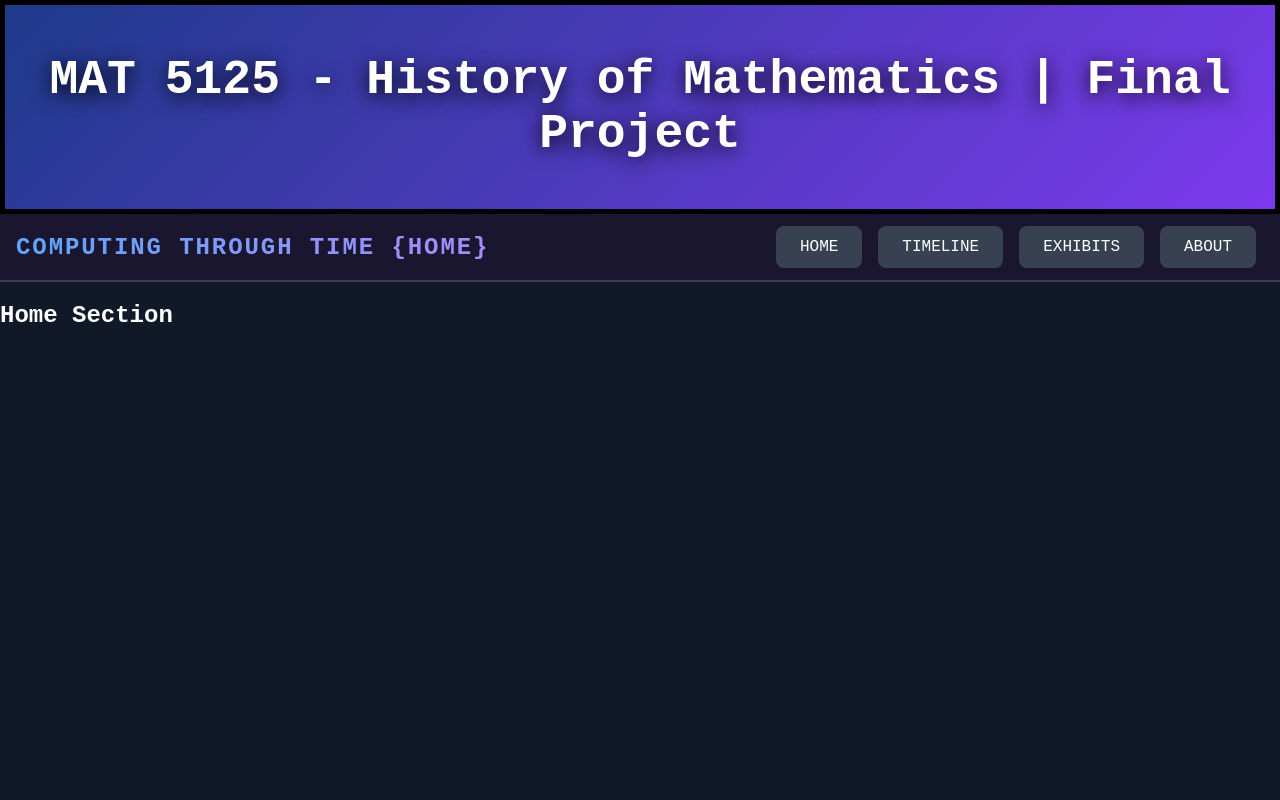
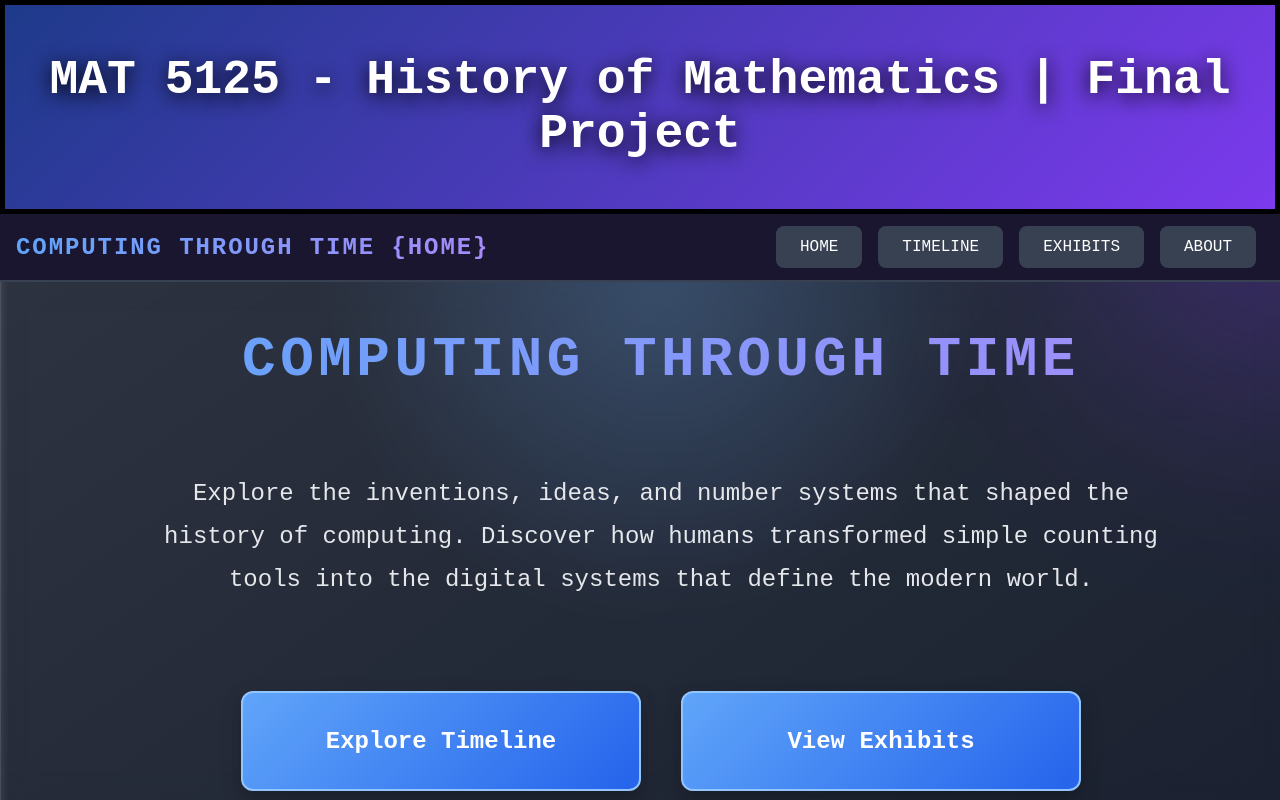
Before and after one commit to ChristopherWallis-blip/ComputingThroughTime, a React (Vite) app: page / in a window 1280 px wide. Built offline with nearby package versions, Linux system fonts and the light colour scheme.

Commit message:
Made the home section and about section look absolutely beautiful

```diff
--- a/src/App.tsx
+++ b/src/App.tsx
@@ -21,7 +21,7 @@ function App() {
 			/>
 
 			<main>
-				{activePanel === "home" && <HomePanel />}
+				{activePanel === "home" && (<HomePanel setActivePanel={setActivePanel} />)}
 				{activePanel === "timeline" && <TimelinePanel />}
 				{activePanel === "exhibits" && <ExhibitsPanel />}
 				{activePanel === "about" && <AboutPanel />}
--- a/src/index.css
+++ b/src/index.css
@@ -22,6 +22,7 @@ main {
   flex: 1;
   display: flex;
   overflow: hidden;
+  min-height: 0;
 }
 
 nav {
@@ -91,6 +92,212 @@ nav button:hover {
   color: transparent;
   background: linear-gradient(90deg, #60a5fa, #a78bfa);
   background-clip: text;
+}
+
+/* ==================
+			HOMEPAGE
+================== */
+
+.home-panel {
+  flex: 1;
+  display: flex;
+  align-items: center;
+  justify-content: center;
+
+  background:
+    radial-gradient(circle at top, rgba(96, 165, 250, 0.25), transparent 40%),
+    #111827;
+}
+
+.home-card {
+  position: relative;
+  width: 1200px;
+  padding: 60px;
+  overflow: hidden;
+
+  text-align: center;
+
+  background: linear-gradient(
+    145deg,
+    rgba(255, 255, 255, 0.12),
+    rgba(255, 255, 255, 0.04)
+  );
+
+  border: 1px solid rgba(255, 255, 255, 0.2);
+  border-radius: 24px;
+
+  backdrop-filter: blur(15px);
+  box-shadow:
+    0 20px 50px rgba(0, 0, 0, 0.4),
+    inset 0 1px 10px rgba(255, 255, 255, 0.15);
+}
+
+.home-card::before {
+  content: "";
+  position: absolute;
+  width: 300px;
+  height: 300px;
+
+  top: -150px;
+  right: -100px;
+
+  background: #7c3aed;
+
+  filter: blur(120px);
+  opacity: 0.35;
+}
+
+.home-title {
+  position: relative;
+
+  font-size: 3.5rem;
+  font-weight: 900;
+  letter-spacing: 0.08em;
+  text-transform: uppercase;
+
+  color: transparent;
+  background: linear-gradient(90deg, #60a5fa, #a78bfa);
+  background-clip: text;
+  -webkit-background-clip: text;
+}
+
+.home-description {
+  position: relative;
+  max-width: 1000px;
+  margin: 80px auto;
+
+  font-size: 1.5rem;
+  line-height: 1.8;
+
+  color: #e5e7eb;
+}
+
+.home-actions {
+  display: flex;
+  justify-content: center;
+  gap: 20px;
+  margin-top: 40px;
+}
+
+.home-actions button {
+  width: 400px;
+  height: 100px;
+  padding: 15px 30px;
+  margin: 10px;
+
+  font-size: 1.5rem;
+  font-weight: 700;
+
+  cursor: pointer;
+
+  color: white;
+  background: linear-gradient(135deg, #60a5fa, #2563eb);
+
+  border: 2px solid #93c5fd;
+  border-radius: 12px;
+
+  box-shadow: 0 8px 20px rgba(0, 0, 0, 0.25);
+
+  transition:
+    transform 0.2s ease,
+    box-shadow 0.2s ease;
+}
+
+.home-actions button:hover {
+  transform: translateY(-3px);
+
+  box-shadow: 0 12px 25px rgba(96, 165, 250, 0.35);
+}
+
+.home-actions button:active {
+  transform: translateY(2px);
+}
+
+/* ==================
+			ABOUT PAGE
+================== */
+
+.about-panel {
+  flex: 1;
+  display: flex;
+  justify-content: center;
+  padding: 40px;
+  overflow-y: auto;
+  min-height: 0;
+
+  background:
+    radial-gradient(circle at top, rgba(124, 58, 237, 0.25), transparent 40%),
+    #111827;
+}
+
+.about-card {
+  width: min(900px, 90%);
+  height: fit-content;
+  padding: 35px;
+
+  background: linear-gradient(
+    145deg,
+    rgba(255, 255, 255, 0.12),
+    rgba(255, 255, 255, 0.04)
+  );
+
+  border: 1px solid rgba(255, 255, 255, 0.2);
+  border-radius: 24px;
+
+  backdrop-filter: blur(15px);
+  box-shadow:
+    0 20px 50px rgba(0, 0, 0, 0.35),
+    inset 0 1px 8px rgba(255, 255, 255, 0.15);
+}
+
+.about-title {
+  margin-bottom: 40px;
+
+  text-align: center;
+  font-size: 3rem;
+  font-weight: 900;
+  letter-spacing: 0.08em;
+  text-transform: uppercase;
+
+  color: transparent;
+
+  background: linear-gradient(90deg, #60a5fa, #a78bfa);
+  background-clip: text;
+  -webkit-background-clip: text;
+}
+
+.about-section {
+  margin-bottom: 35px;
+  padding: 25px;
+
+  border: 1px solid rgba(255, 255, 255, 0.12);
+  border-radius: 16px;
+
+  background: rgba(255, 255, 255, 0.06);
+}
+
+.about-section h2 {
+  margin-top: 0;
+  padding-bottom: 10px;
+
+  color: #bfdbfe;
+
+  border-bottom: 2px solid rgba(96, 165, 250, 0.4);
+}
+
+.about-section p {
+  font-size: 1.1rem;
+  line-height: 1.7;
+
+  color: #e5e7eb;
+}
+
+.about-section-info {
+  line-height: 0.5;
+}
+
+.about-section strong {
+  color: #ffffff;
 }
 
 /* ==================
--- a/src/panels/AboutPanel.tsx
+++ b/src/panels/AboutPanel.tsx
@@ -1,9 +1,69 @@
-function AboutPanel() {
+export default function AboutPanel() {
 	return (
-		<section>
-			<h1> About Section </h1>
+		<section className="about-panel">
+			<div className="about-card">
+				<h1 className="about-title"> About This Project </h1>
+
+				<div className="about-section">
+					<h2> Course Information </h2>
+
+					<p className="about-section-info">
+						<strong> University: </strong> Appalachian State University
+					</p>
+					<p className="about-section-info">
+						<strong> Course: </strong> MAT 5125 - History of Mathematics
+					</p>
+					<p className="about-section-info">
+						<strong> Module: </strong> Final Project: Communication Section
+					</p>
+				</div>
+
+				<div className="about-section">
+					<h2> Created By </h2>
+
+					<p className="about-section-info">
+						<strong> Name: </strong> Christopher Wallis
+					</p>
+					<p className="about-section-info">
+						<strong> Pronouns: </strong> They/Them
+					</p>
+					<p className="about-section-info">
+						<strong> Student ID: </strong> 900980019
+					</p>
+					<p className="about-section-info">
+						<strong> Email: </strong> wallisct@appstate.edu
+					</p>
+				</div>
+
+				<div className="about-section">
+					<h2> Project Overview </h2>
+
+					<p>
+						Computing Through Time was created to be an interactive
+						educational experience exploring the evolution of numerical
+						systems and computing technologies throughout history.
+					</p>
+
+					<p>
+						The project demonstrates how humans developed methods
+						of representing and processing information, beginning
+						with early counting systems such as tally marks and
+						abacuses, through symbolic systems like Roman numerals,
+						and continuing into modern digital concepts such as
+						binary.
+					</p>
+
+					<p>
+						This project could definitely be extended to a further
+						capacity if more time was alotted to development. It has
+						the potential to be a great teaching tool for many students
+						of different backgrounds. Some further time could be spent
+						to not only extend the quality of each timeline entry,
+						but to also add new features such as a resources page
+						where a multitude of learning materials can be listed.
+					</p>
+				</div>
+			</div>
 		</section>
 	);
 }
-
-export default AboutPanel;
--- a/src/panels/HomePanel.tsx
+++ b/src/panels/HomePanel.tsx
@@ -1,9 +1,25 @@
-function HomePanel() {
+interface HomePanelProps {
+	setActivePanel: (panel: string) => void;
+}
+
+export default function HomePanel({ setActivePanel }: HomePanelProps) {
 	return (
-		<section>
-			<h1> Home Section </h1>
+		<section className="home-panel">
+			<div className="home-card">
+				<h1 className="home-title"> Computing Through Time </h1>
+
+				<p className="home-description">
+					Explore the inventions, ideas, and number systems
+					that shaped the history of computing. Discover how
+					humans transformed simple counting tools into the
+					digital systems that define the modern world.
+				</p>
+
+				<div className="home-actions">
+					<button onClick={() => setActivePanel("timeline")}> Explore Timeline </button>
+					<button onClick={() => setActivePanel("exhibits")}> View Exhibits </button>
+				</div>
+			</div>
 		</section>
 	);
 }
-
-export default HomePanel;
```
